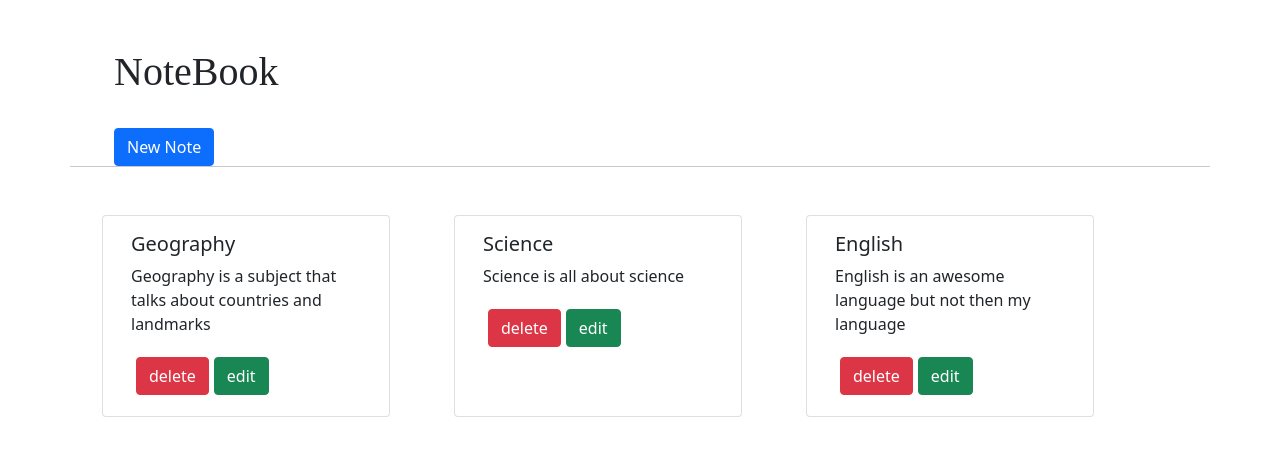
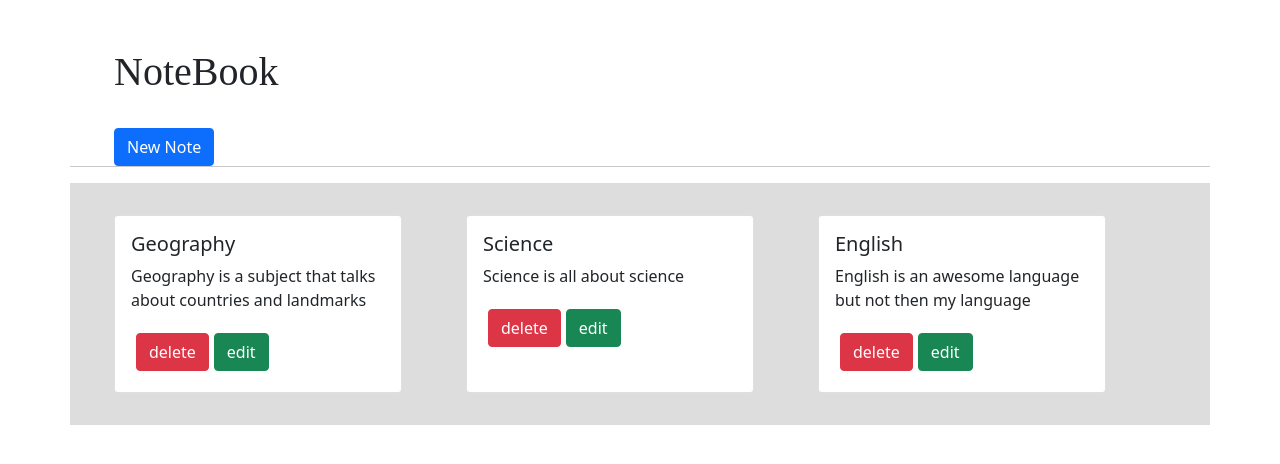
Before and after one commit to MoiseGaamy/Notebook, a React (Create React App) app: page / in a window 1280 px wide. Shown: the top 464 px of the page. Built offline with nearby package versions, Linux system fonts and the light colour scheme.

Commit message:
ajusted div to display as flex

```diff
--- a/src/Components/Notes.js
+++ b/src/Components/Notes.js
@@ -1,19 +1,18 @@
 import React from 'react';
 import {connect} from "react-redux";
 import Note from './Note';
-import {Container, Row} from "react-bootstrap";
 
 
 const Notes = (props) => {
     console.log(props.notes);
     return (
-        <Container>
-            <Row>
-            {props.notes.map((note,index)=>{
-                return <Note key={index} data={note} />
-            })}
-            </Row>
-        </Container>
+           <div className="display">
+               {props.notes.map((note,index)=>{
+                   return <Note key={index} data={note} />
+               })}
+
+           </div>
+
     )
 }
 const mSTP = (state) => {
```
